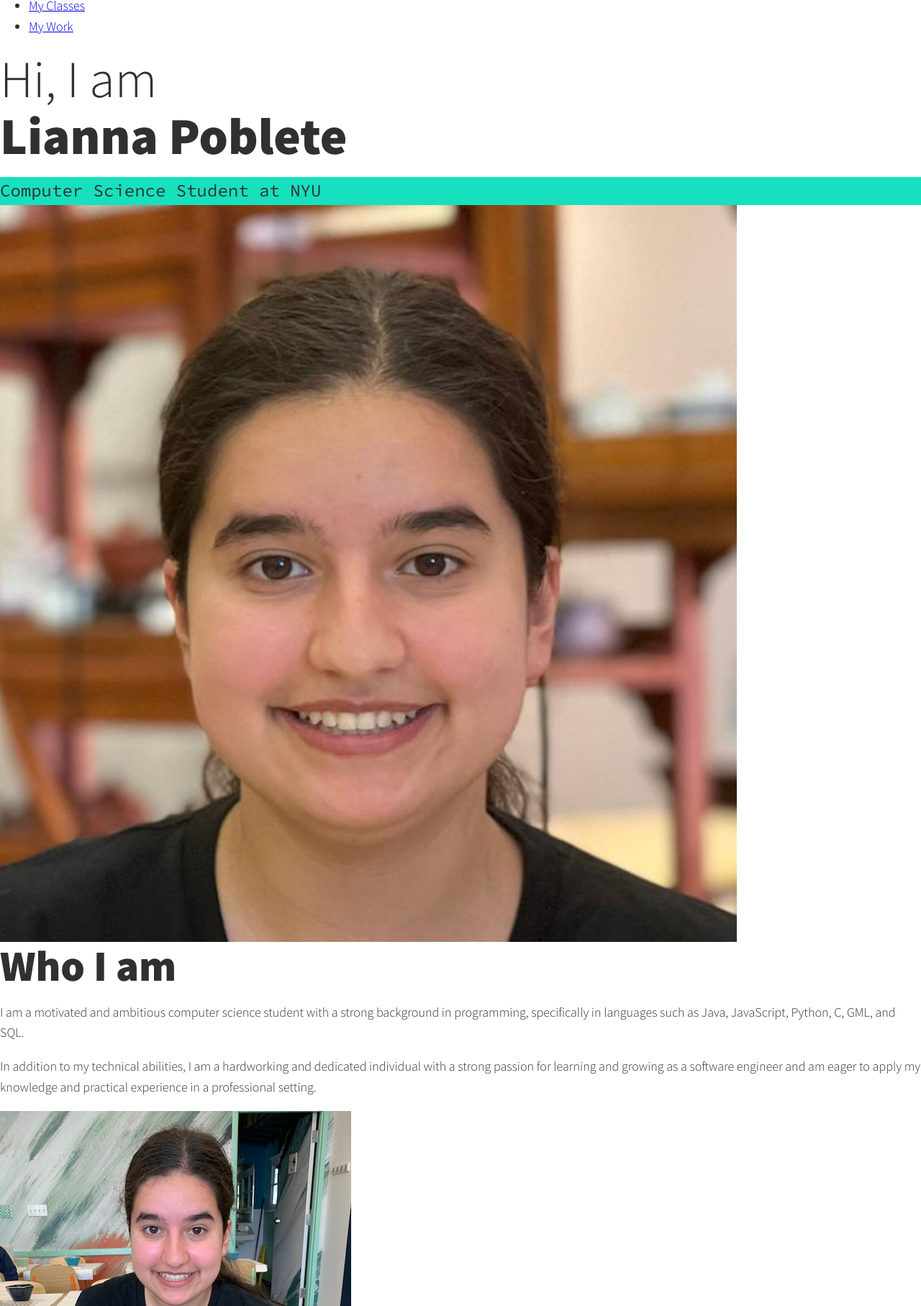
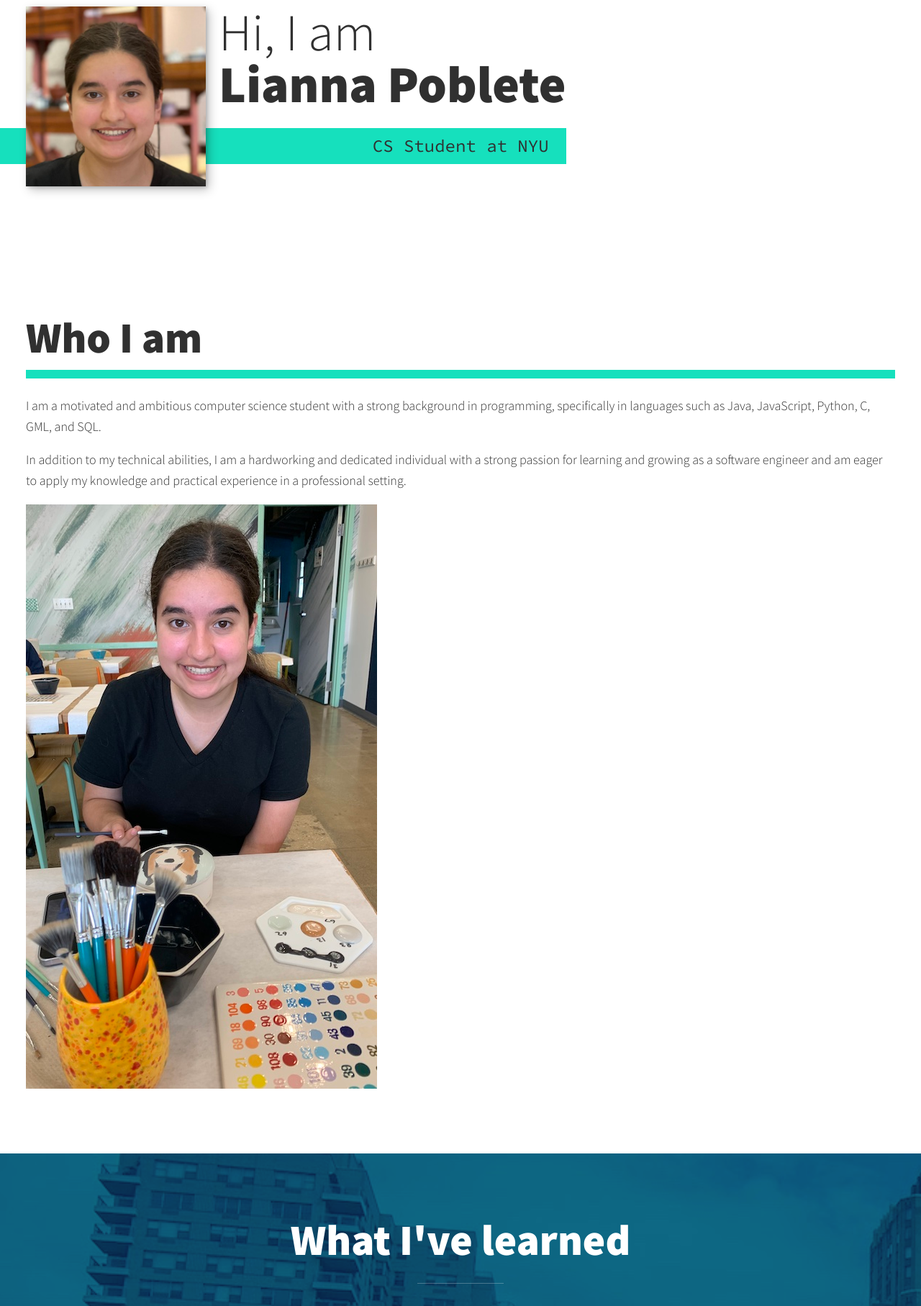
Before and after one commit to liannnaa/Portfolio, a website built with Vite: page index.html in a window 1280 px wide. Shown: the part 345-2160 px from the top of the page at 72% size. Built offline with nearby package versions, Linux system fonts and the light colour scheme.

Commit message:
Added css to my classes section

```diff
--- a/css/style.css
+++ b/css/style.css
@@ -21,6 +21,9 @@
     --fs-h2: 2.25rem;
     --fs-h3: 1.25rem;
     --fs-body: 1rem;
+
+    --bs: 0.25em 0.25em 0.75em rgba(0,0,0,0.25),
+        0.125em 0.125em 0.25em rgba(0,0,0,0.15);
 }
 
 @media (min-width: 800px) {
@@ -43,6 +46,10 @@ body {
     line-height: 1.6;
 }
 
+section {
+    padding: 5em 2em;
+}
+
 img {
     display: block;
     max-width: 100%;
@@ -50,12 +57,32 @@ img {
 
 strong {font-weight: var(--fw-bold)}
 
+/* Buttons */
+
+.btn {
+    display: inline-block;
+    padding: .5em 1.5em;
+    background: var(--clr-accent);
+    color: var(--clr-dark);
+    text-decoration: none;
+    cursor: pointer;
+    font-size: .8rem;
+    text-transform: uppercase;
+    letter-spacing: 2px;
+    font-weight: var(--fw-bold);
+    transition: transform 200ms ease-in-out;
+}
+
+.btn:hover {
+    transform: scale(1.1);
+}
+
 /* Typography */
 
 h1,
 h2,
 h3 {
-    line-height: 1.1;
+    line-height: 1;
     margin: 0;
 }
 
@@ -83,5 +110,95 @@ h3 { font-size: var(--fs-h3) }
 .section__subtitle--intro,
 .section__subtitle--about {
     background: var(--clr-accent);
+    padding: .25em 1em;
     font-family: var(--ff-secondary);
+    margin-bottom: 1em;
 }
+
+/* Header */
+
+nav {display: none;}
+
+/* Intro Section */
+
+.intro {
+    position: relative;
+}
+
+.intro__img {
+    box-shadow: var(--bs);
+}
+
+.section__subtitle--intro {
+    display: inline-block;
+}
+
+@media (min-width: 600px) {
+    .intro {
+        display: grid;
+        width: min-content;
+        grid-column-gap: 1em;
+        grid-template-areas:
+            "img title"
+            "img subtitle";
+        grid-template-columns: min-content max-content;
+    }
+
+    .intro__img {
+        grid-area: img;
+        min-width: 250px;
+        position: relative;
+        z-index: 2;
+    }
+
+    .section__subtitle--intro {
+        align-self: start;
+        grid-column: -1 / 1;
+        grid-row: 2;
+        text-align: right;
+        position: relative;
+        left: -1.5em;
+        width: calc(100% + 1.5em);
+    }
+}
+
+/* My Classes Section */
+.my-classes {
+    background-color: var(--clr-accent);
+    background-image: url(../img/my_classes.jpg);
+    background-size: cover;
+    background-blend-mode: multiply;
+    color: var(--clr-light);
+    text-align: center;
+}
+
+.section__title--classes {
+    color: var(--clr--accent);
+    position: relative;
+}
+
+.section__title--classes::after {
+    content: '';
+    display: block;
+    width: 2em;
+    height: 1px;
+    margin: 0.5em auto 1em;
+    background: var(--clr-light);
+    opacity: 0.25;
+}
+
+.class {
+    max-width: 500px;
+    margin: 0 auto;
+}
+
+@media (min-width: 800px) {
+    .classes {
+        max-width: 1000px;
+        margin: 0 auto;
+    }
+
+    .class + .class {
+        margin-left: 2em;
+    }
+}
--- a/index.html
+++ b/index.html
@@ -34,8 +34,8 @@
             <h1 class="section__title section__title--intro">
                 Hi, I am <strong>Lianna Poblete</strong>
             </h1>
-            <p class="section__subtitle section__subtitle--intro">Computer Science Student at NYU</p>
-            <img src="img/lianna.jpg" alt="Lianna headshot">
+            <p class="section__subtitle section__subtitle--intro">CS Student at NYU</p>
+            <img src="img/lianna.jpg" alt="Lianna headshot" class="intro__img">
         </section>
 
         <!-- About me -->
@@ -52,7 +52,7 @@
          </section>
 
         <!-- My classes -->
-        <section class="my-classas" id="classes">
+        <section class="my-classes" id="classes">
             <h2 class="section__title section__title--classes">What I've learned</h2>
             <div class="classes">
                 <div class="class">
@@ -105,6 +105,8 @@
                     <p>TEMP TEXT</p>
                 </div> <!-- / class -->
             </div> <!-- / classes -->
+
+            <a href="#work" class="btn">My Work</a>
         </section>
 
         <!-- My Work -->
```
Also changed, not shown: img/my_classes.jpg (added).
